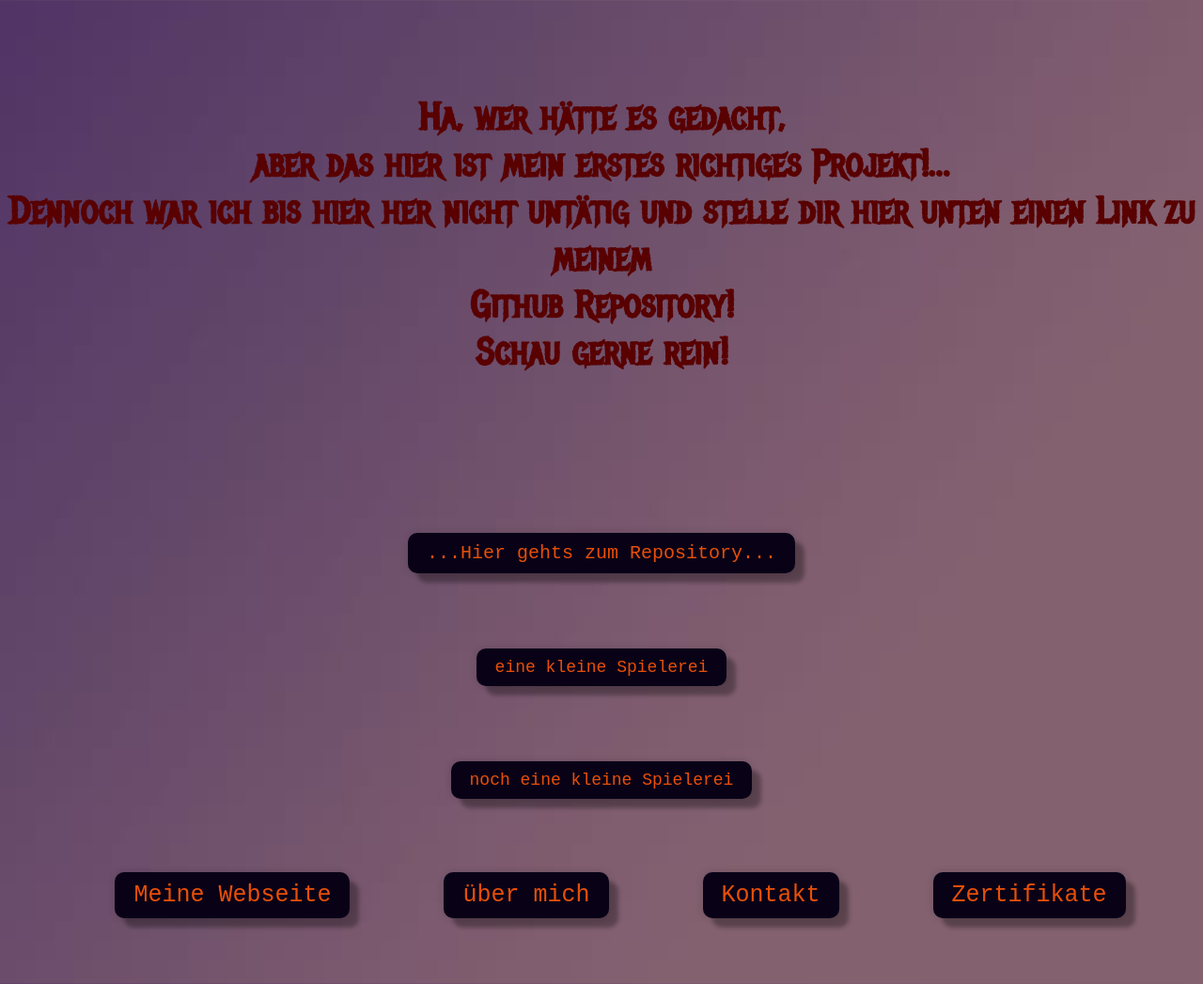
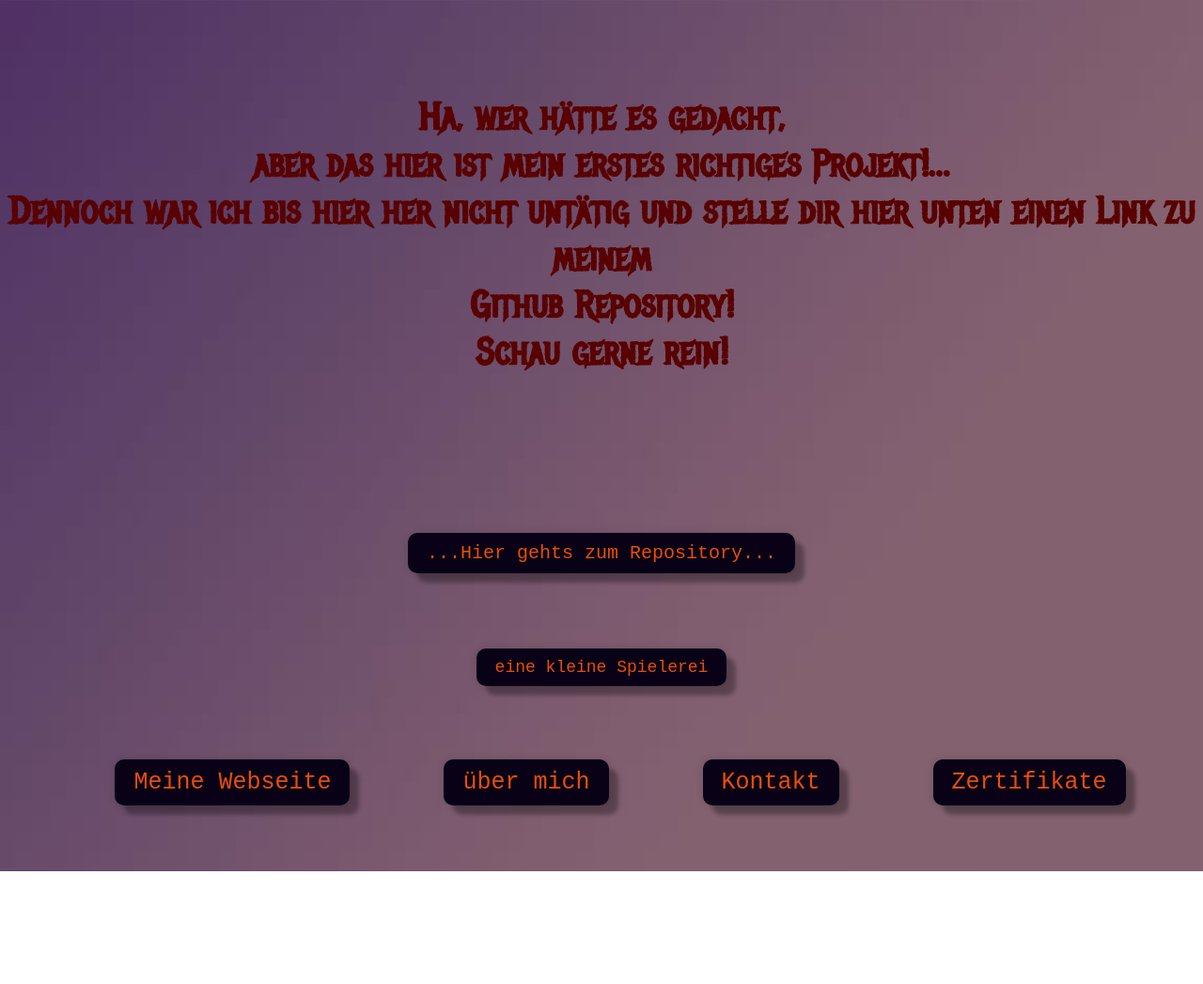
Before and after one commit to sebriede6/sebriede6.github.io, a plain HTML site: page meinearbeit.html in a window 1280 px wide. Shown: the whole page at 94% size. After the commit the page ends 927 px from the top, so only its background shows below. Drawn offline with Linux system fonts and the light colour scheme.

Commit message:
remove link to note-app

```diff
--- a/meinearbeit.html
+++ b/meinearbeit.html
@@ -18,7 +18,6 @@
         >...Hier gehts zum Repository...</a
       >
       <p id="spielerei"><a href="./todo-app/">eine kleine Spielerei </a></p>
-      <p id="spielerei2"><a href=http://localhost:5173>noch eine kleine Spielerei</a></p>
     </div>
 
     <ul class="navigation">
```
